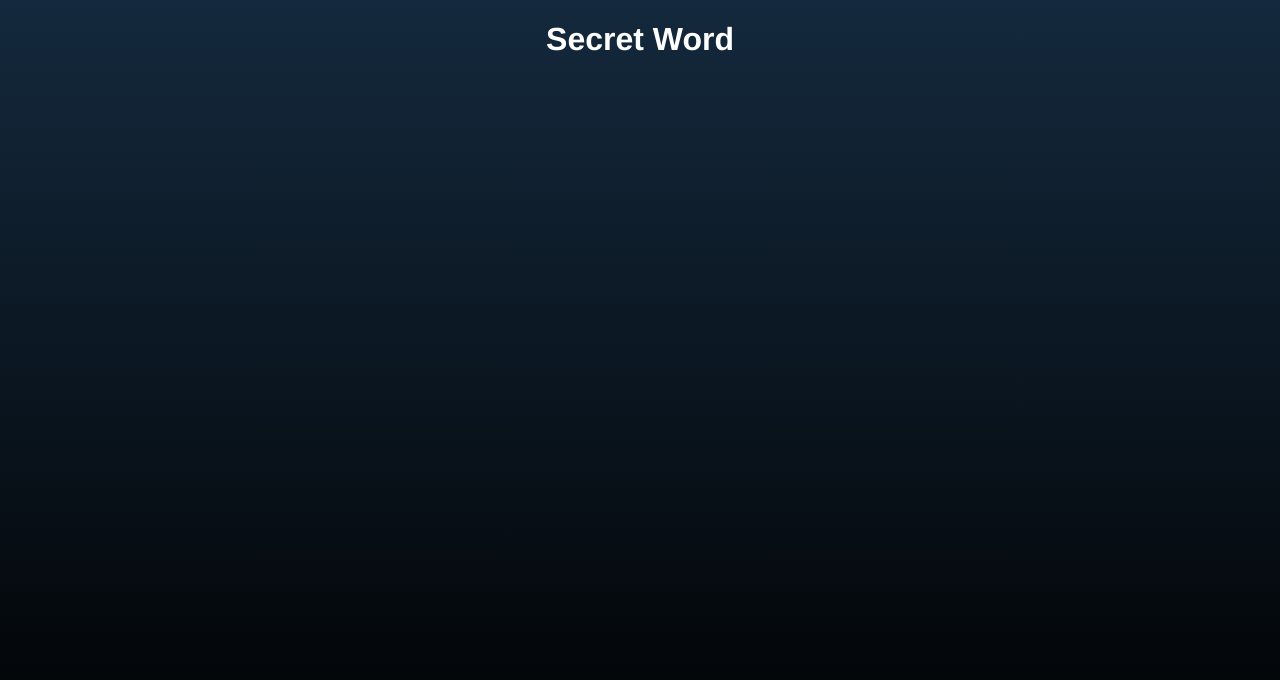
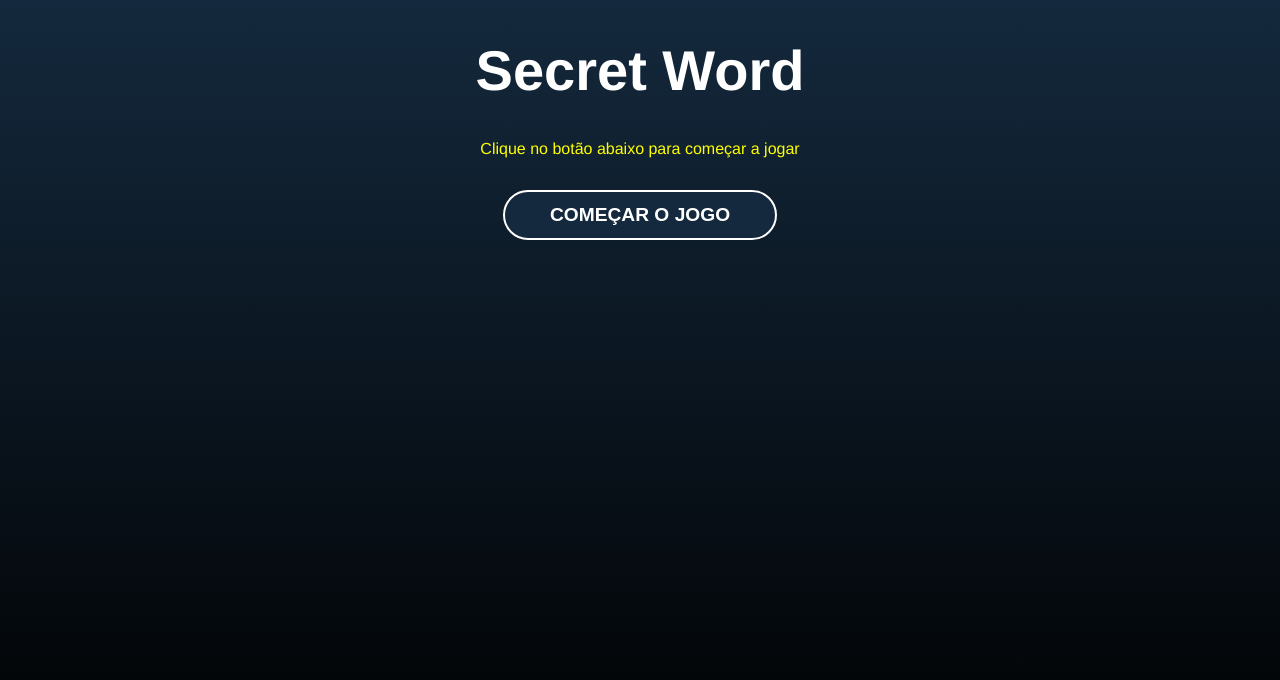
Before and after one commit to flaviocesardev/Game-Secret-Word, a React (Vite) app in the folder Game-Secret-Word/: page / in a window 1280 px wide. Shown: the top 680 px of the page. Built offline with nearby package versions, Linux system fonts and the light colour scheme.

Commit message:
feat: game components

```diff
--- a/Game-Secret-Word/src/App.jsx
+++ b/Game-Secret-Word/src/App.jsx
@@ -1,13 +1,33 @@
-import { useState } from 'react'
-import reactLogo from './assets/react.svg'
-import viteLogo from '/vite.svg'
+// CSS
 import './App.css'
+// React
+import { useCallback, useEffect, useState } from 'react'
+// data
+import {wordsList} from './data/words'
+// components
+import StartScreen from './components/StartScreen'
+import GameScreen from './components/GameScreen'
+import EndScreen from './components/EndScreen'
+
 
 function App() {
 
+  const [stages, setStages] = useState ([
+    {id:1, name: "start"},
+    {id:2, name: "game"},
+    {id:3, name: "end"},
+  ])
+  const [gameStage, setGameStage] = useState(stages[0].name)
+
+  const [words] = useState(wordsList)
+
+  console.log(words)
+
   return (
       <div className='App'>
-        <h1 className='h1_title'>Secret Word</h1>
+        {gameStage === "start" && <StartScreen/>}
+        {gameStage === "game" && <GameScreen/>}
+        {gameStage === "end" && <EndScreen/>}
       </div>
   )
 }
--- /dev/null
+++ b/Game-Secret-Word/src/components/EndScreen.jsx
@@ -0,0 +1,9 @@
+import './EndScreen.css'
+
+const EndScreen = () => {
+  return (
+    <div>EndScreen</div>
+  )
+}
+
+export default EndScreen
--- /dev/null
+++ b/Game-Secret-Word/src/components/GameScreen.jsx
@@ -0,0 +1,9 @@
+import './GameScreen.css'
+
+const GameScreen = () => {
+  return (
+    <div>GameScreen</div>
+  )
+}
+
+export default GameScreen
--- /dev/null
+++ b/Game-Secret-Word/src/components/StartScreen.css
@@ -0,0 +1,8 @@
+.start h1 {
+    font-size: 3.5em;
+}
+
+.start p{
+    margin-bottom: 2em;
+    color: yellow;
+}
--- /dev/null
+++ b/Game-Secret-Word/src/components/StartScreen.jsx
@@ -0,0 +1,13 @@
+import './StartScreen.css'
+
+const StartScreen = () => {
+  return (
+    <div className='start'>
+        <h1>Secret Word</h1>
+        <p>Clique no botão abaixo para começar a jogar</p>
+        <button>Começar o jogo</button>
+    </div>
+  )
+}
+
+export default StartScreen
--- a/Game-Secret-Word/src/index.css
+++ b/Game-Secret-Word/src/index.css
@@ -10,3 +10,21 @@ body {
   background: linear-gradient(to bottom, #14293d, black);
   color: white;
 }
+
+button {
+  background-color: #14293d;
+  color: white;
+  padding: 0 45px;
+  border: 2px solid white;
+  border-radius: 25px;
+  height: 50px;
+  text-transform: uppercase;
+  font-weight: bold;
+  font-size: 1.2em;
+  cursor: pointer;
+  transition: .4s;
+}
+
+button:hover{
+  background-color: #35495b;
+}
```
Also changed, not shown: Game-Secret-Word/src/components/EndScreen.css (added), Game-Secret-Word/src/components/GameScreen.css (added).
